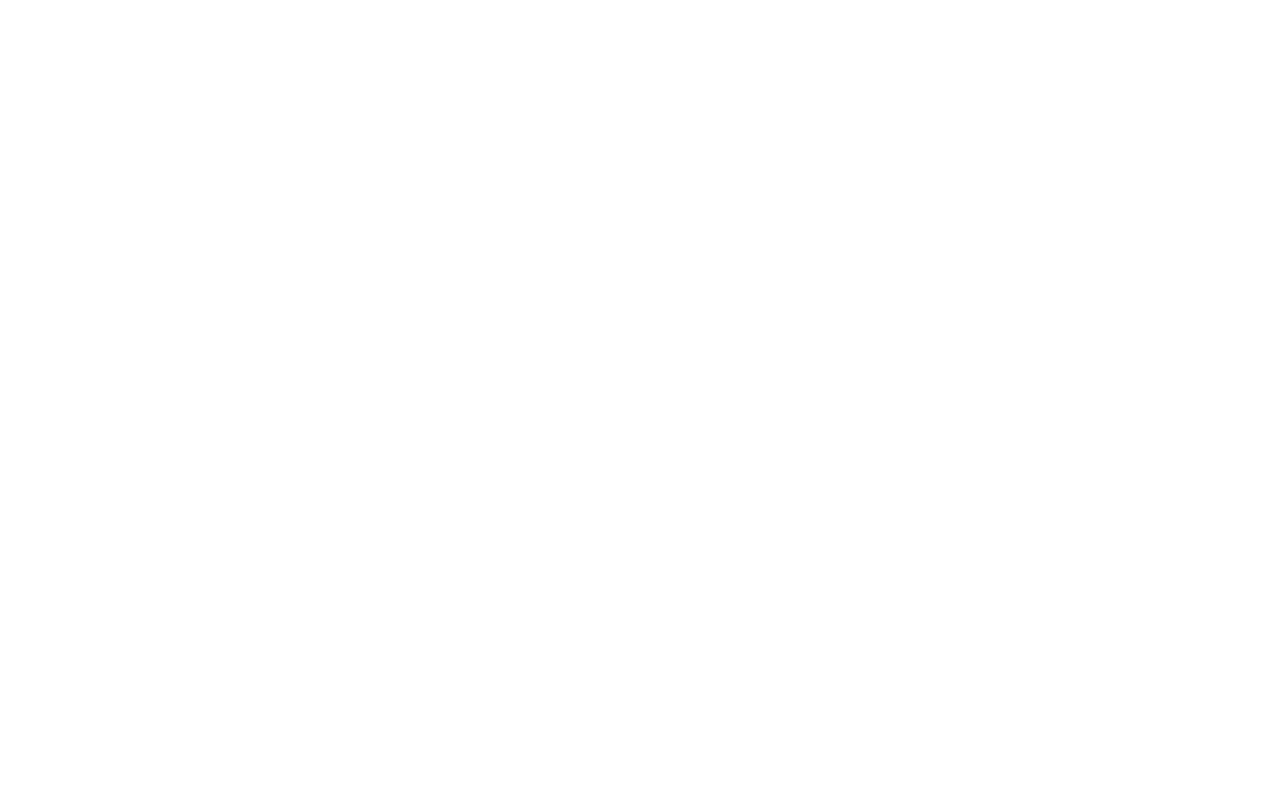
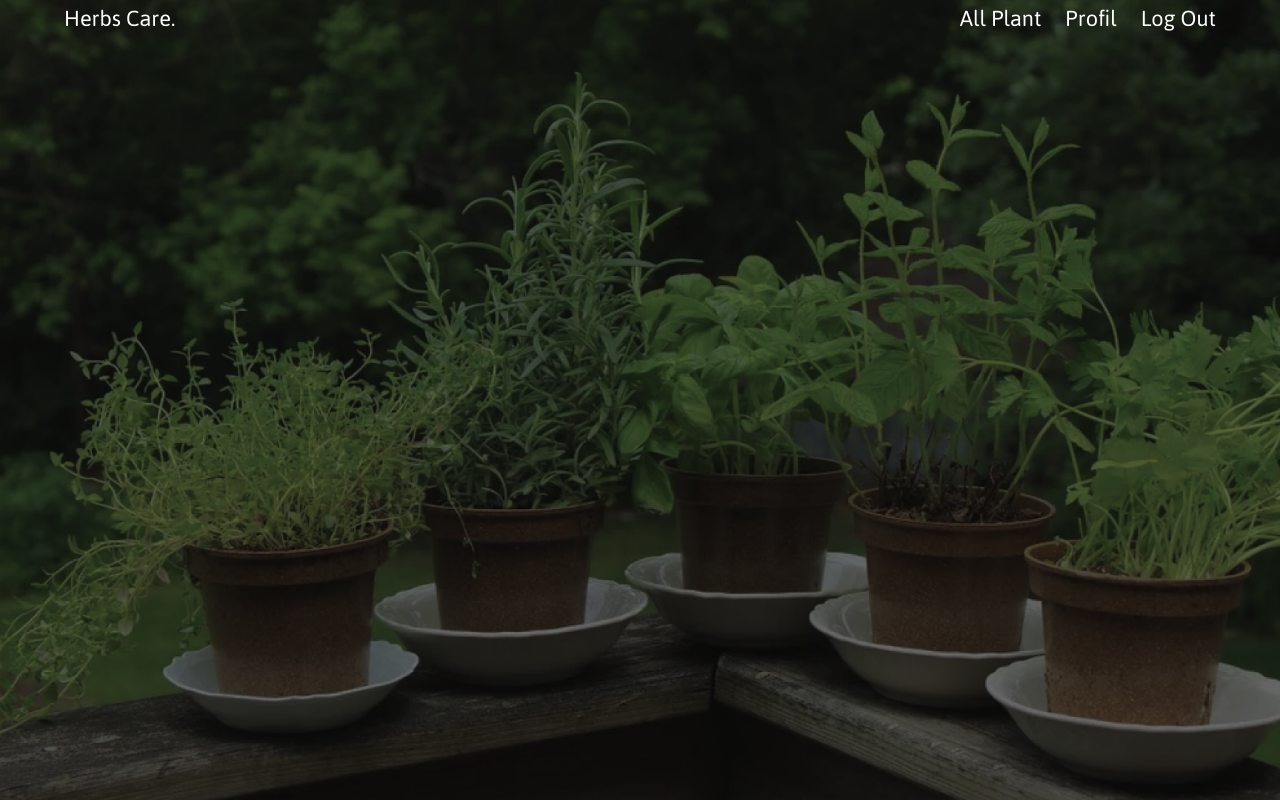
Before and after one commit to MichaelHaes/herbshealthcare, a React (Create React App) app in the folder client/: page /dashboard/profile in a window 1280 px wide. Built offline with nearby package versions, Linux system fonts and the light colour scheme; no server answers.

Commit message:
nambahin card user profille tapi perlu axios buat nampilin

```diff
--- a/client/src/Components/LoginPage/UserProfile.jsx
+++ b/client/src/Components/LoginPage/UserProfile.jsx
@@ -3,22 +3,35 @@ import axios from 'axios'
 import { Box } from '@mui/material'
 import NavbarDashboard from './NavbarDashboard'
 import Container from '@mui/material/Container'
+import background from '../../Assets/LP_background.png'
+import Jaldi from '../../Font/Jaldi-Regular.ttf';
+import Card from '@mui/material/Card';
+import CardActions from '@mui/material/CardActions';
+import CardContent from '@mui/material/CardContent';
+import CardMedia from '@mui/material/CardMedia';
+import Button from '@mui/material/Button';
+import Typography from '@mui/material/Typography';
 
 export const UserProfile = () => {
   const [user, setUser] = useState([])
 
   useEffect(() => {
-    axios.get('http://localhost:5000/userinformation', {
-      withCredentials: true,
-    })
-    .then((res) => {
-      console.log(res);
-      setUser(res.data);
-    });
+    // axios.get('http://localhost:5000/userinformation', {
+    //   withCredentials: true,
+    // })
+    // .then((res) => {
+    //   console.log(res);
+    //   setUser(res.data);
+    // });
   }, []);
   console.log(user)
   return (
-    <Box>
+    <Box sx={{
+        backgroundColor: '#C6D8C5',
+        height: '100vh',
+        background: `url(${background})`,
+        backgroundSize: 'cover',
+    }}>
       <NavbarDashboard />
       <Container>
 
@@ -26,3 +39,29 @@ export const UserProfile = () => {
     </Box>
   )
 }
+
+export default function ImgMediaCard() {
+  return (
+    <Card sx={{ maxWidth: 345 }}>
+      {/* <CardMedia
+        component="img"
+        alt="john"
+        height="140"
+        image=""
+      /> */}
+      <CardContent>
+        <Typography gutterBottom variant="h5" component="div">
+          Lizard
+        </Typography>
+        <Typography variant="body2" color="text.secondary">
+          Lizards are a widespread group of squamate reptiles, with over 6,000
+          species, ranging across all continents except Antarctica
+        </Typography>
+      </CardContent>
+      <CardActions>
+        <Button size="small">Share</Button>
+        <Button size="small">Learn More</Button>
+      </CardActions>
+    </Card>
+  );
+}
```
Also changed, not shown: client/src/Assets/IMG-411.jpg (added), 1 other file (tests, documents, lock files or other folders).
